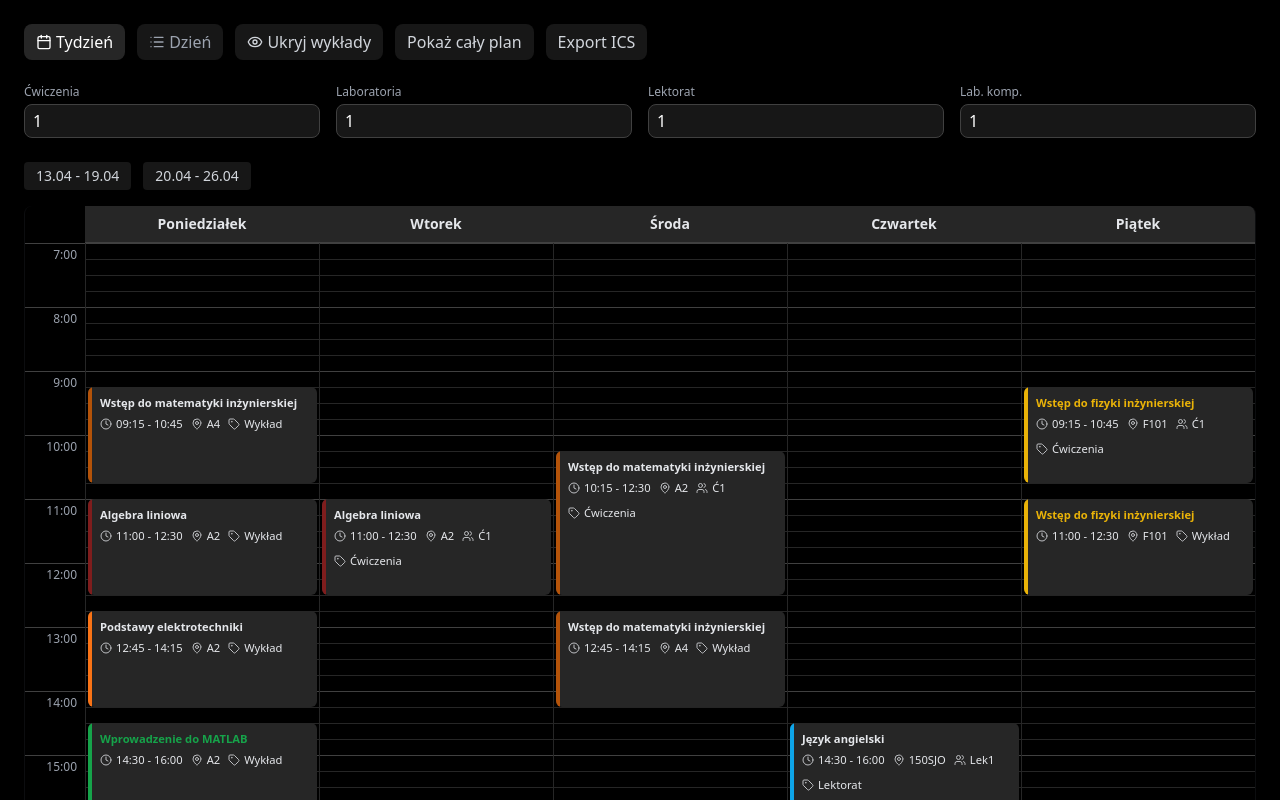
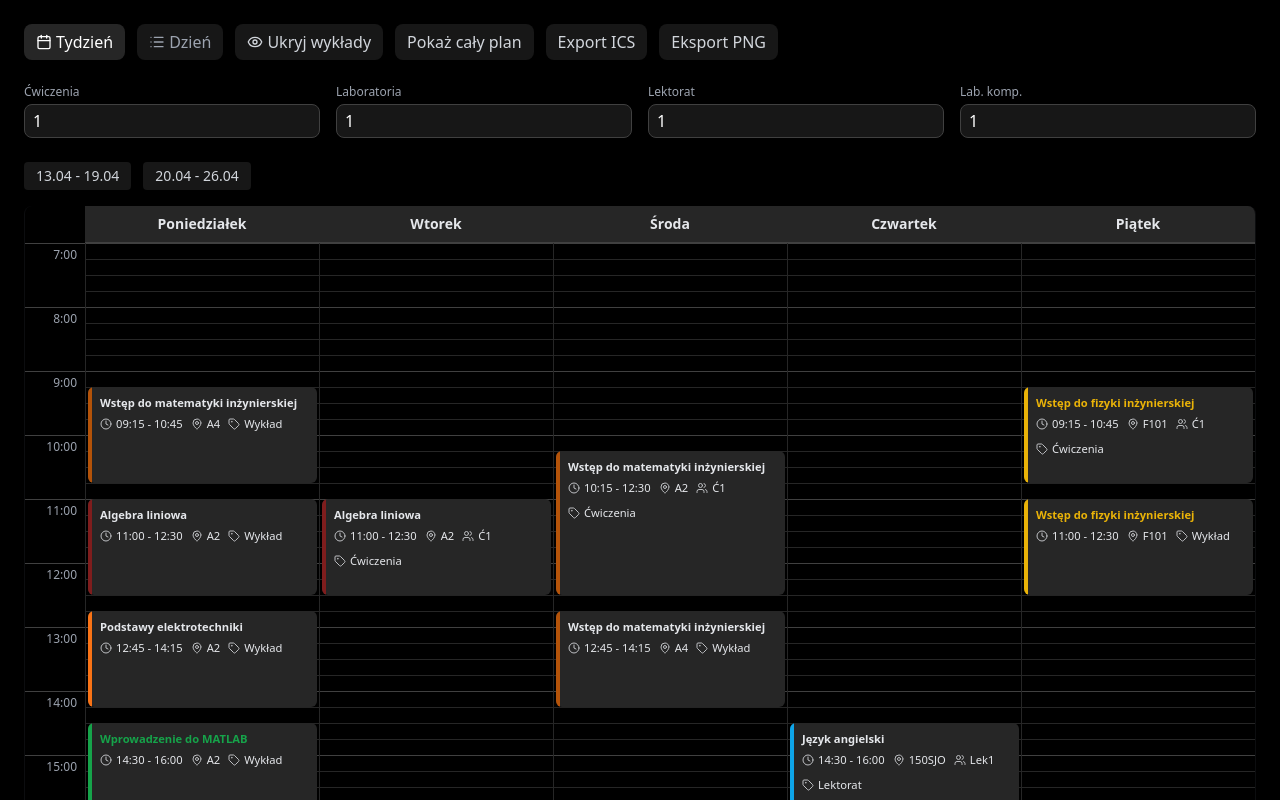
Before and after one commit to CeDwukropek/wieikschedule, a React (Create React App) app: page / in a window 1280 px wide. Shown: the top 800 px of the page. Built offline with nearby package versions, Linux system fonts and the light colour scheme.

Commit message:
working png export

```diff
--- a/package.json
+++ b/package.json
@@ -9,6 +9,7 @@
     "@testing-library/react": "^16.3.0",
     "@testing-library/user-event": "^13.5.0",
     "file-saver": "^2.0.5",
+    "html-to-image": "^1.11.13",
     "lucide-react": "^0.544.0",
     "react": "^19.1.1",
     "react-dom": "^19.1.1",
--- a/src/App.js
+++ b/src/App.js
@@ -1,4 +1,4 @@
-import React, { useState, useEffect, useCallback } from "react";
+import React, { useState, useEffect, useCallback, useRef } from "react";
 import { Calendar, List, Eye, EyeOff } from "lucide-react";
 import { timetableData } from "./timetable";
 import GroupInput from "./GroupInput";
@@ -8,10 +8,12 @@ import FloatingMenu from "./Menu/FloatingMenu";
 import { timeToMinutes } from "./utils";
 import FAQ from "./FAQ";
 import { exportICS } from "./exportICS";
+import { ExportPngBtn } from "./ExportPngBtn";
 
 const { SCHEDULE } = timetableData;
 
 export default function Timetable() {
+  const exportRef = useRef(null);
   const [open, setOpen] = useState(false);
   // per-browser user id (created once) -> used to namespace storage so it's unique user
   const USER_KEY = "wieikschedule.userId";
@@ -317,6 +319,17 @@ export default function Timetable() {
         >
           Export ICS
         </button>
+        <ExportPngBtn
+          viewMode={viewMode}
+          exportRef={exportRef}
+          weekParity={weekParity}
+          currentParity={currentParity}
+          currentRange={currentRange}
+          nextRange={nextRange}
+          nextParity={nextParity}
+          selection={selection}
+          combinedOptions={combinedOptions}
+        />
       </div>
 
       {/* --- Wybór grup --- hidden on mobile, visible on sm+ */}
@@ -400,11 +413,16 @@ export default function Timetable() {
         options={combinedOptions}
         selection={selection}
         onChange={setSelection}
+        ref={exportRef}
+        weekParity={weekParity}
       />
-
       {/* --- Widok planu --- */}
       {viewMode === "week" ? (
-        <WeekView key={`week-${weekParity}`} events={filtered} />
+        <WeekView
+          key={`week-${weekParity}`}
+          events={filtered}
+          ref={exportRef}
+        />
       ) : (
         <DayView
           key={`day-${weekParity}`}
@@ -419,6 +437,7 @@ export default function Timetable() {
           options={combinedOptions}
           selection={selection}
           onSelectionChange={setSelection}
+          ref={exportRef}
         />
       )}
       <FAQ />
--- /dev/null
+++ b/src/ExportPngBtn.js
@@ -0,0 +1,65 @@
+import { toPng /*, toJpeg */ } from "html-to-image";
+
+export function ExportPngBtn({
+  viewMode,
+  exportRef,
+  weekParity,
+  currentParity,
+  currentRange,
+  nextRange,
+  nextParity,
+  selection,
+  combinedOptions,
+}) {
+  // usuwa ogonki i zamienia spacje/znaki na podkreślenia
+  const sanitizeFileName = (s) =>
+    s
+      .normalize("NFD")
+      .replace(/[\u0300-\u036f]/g, "") // bez diakrytyków
+      .replace(/[^a-zA-Z0-9._-]+/g, "_") // tylko bezpieczne znaki
+      .replace(/_+/g, "_")
+      .replace(/^_+|_+$/g, "");
+
+  // generuje nazwę pliku na podstawie widoku i zakresu
+  const getExportFilename = () => {
+    if (viewMode === "week") {
+      // weź czytelny zakres aktywnego tygodnia
+      const range =
+        weekParity === currentParity
+          ? currentRange
+          : weekParity === nextParity
+          ? nextRange
+          : currentRange; // fallback
+
+      const label = `Tydzień_${range.replaceAll(" ", "")}}`;
+      return sanitizeFileName(label) + ".png";
+    } else {
+      // dla dnia: "Poniedziałek_06.10"
+      const sel = combinedOptions.find((o) => o.value === selection);
+      const label = sel ? `${sel.label}_${sel.date}` : "Dzień";
+      return sanitizeFileName(label) + ".png";
+    }
+  };
+
+  return (
+    <button
+      onClick={async () => {
+        if (!exportRef.current) return;
+        // (opcjonalnie) poczekaj na fonty, żeby tekst się nie „przesunął”
+        if (document.fonts?.ready) await document.fonts.ready;
+        const dataUrl = await toPng(exportRef.current, {
+          pixelRatio: 2, // wyraźniejszy eksport
+          // backgroundColor: "#fff", // w razie potrzeby wymuszamy jasne tło
+          cacheBust: true,
+        });
+        const a = document.createElement("a");
+        a.href = dataUrl;
+        a.download = getExportFilename();
+        a.click();
+      }}
+      className="flex items-center gap-1 px-3 py-1.5 rounded-lg bg-neutral-900 text-gray-300"
+    >
+      Eksport PNG
+    </button>
+  );
+}
--- a/src/Menu/FloatingMenu.js
+++ b/src/Menu/FloatingMenu.js
@@ -3,6 +3,7 @@ import GroupInput from "../GroupInput";
 import { exportICS } from "../exportICS";
 import { DayMenu } from "./DayMenu";
 import { WeekMenu } from "./WeekMenu";
+import { ExportPngBtn } from "../ExportPngBtn";
 
 export default function FloatingMenu({
   viewMode,
@@ -26,6 +27,8 @@ export default function FloatingMenu({
   currentRange,
   nextRange,
   nextParity,
+  ref,
+  weekParity,
 }) {
   function clearFilters() {
     setWeekParity("all");
@@ -180,6 +183,17 @@ export default function FloatingMenu({
             >
               Export ICS
             </button>
+            <ExportPngBtn
+              viewMode={viewMode}
+              exportRef={ref}
+              weekParity={weekParity}
+              currentParity={currentParity}
+              currentRange={currentRange}
+              nextRange={nextRange}
+              nextParity={nextParity}
+              selection={selection}
+              combinedOptions={options}
+            />
           </div>
         </div>
       </div>
--- a/src/View/DayView.js
+++ b/src/View/DayView.js
@@ -1,8 +1,11 @@
-import React, { useMemo } from "react";
+import React, { useMemo, forwardRef } from "react";
 import EventCard from "../EventCard";
 import { timeToMinutes } from "../utils";
 
-export default function DayView({ events, selection: externalSelection }) {
+const DayView = forwardRef(function DayView(
+  { events, selection: externalSelection },
+  ref
+) {
   const startHour = 7;
   const endHour = 20;
   const slotMinutes = 15;
@@ -61,6 +64,7 @@ export default function DayView({ events, selection: externalSelection }) {
   return (
     <div>
       <div
+        ref={ref}
         className={`grid grid-cols-[60px_1fr] bg-neutral-900 text-gray-200 rounded-lg border border-neutral-700 overflow-hidden ${
           isTodayDisplayed ? "ring-1 ring-yellow-400/30" : ""
         }`}
@@ -125,4 +129,6 @@ export default function DayView({ events, selection: externalSelection }) {
       </div>
     </div>
   );
-}
+});
+
+export default DayView;
--- a/src/View/WeekView.js
+++ b/src/View/WeekView.js
@@ -1,8 +1,8 @@
-import React from "react";
 import EventCard from "../EventCard";
+import React, { forwardRef } from "react";
 import { timeToMinutes } from "../utils";
 
-export default function WeekView({ events }) {
+const WeekView = forwardRef(function WeekView({ events }, ref) {
   const startHour = 7;
   const endHour = 20;
   const slotMinutes = 15;
@@ -73,7 +73,7 @@ export default function WeekView({ events }) {
         }
       `}</style>
 
-      <div className="week-grid">
+      <div className="week-grid" ref={ref}>
         {/* Nagłówki Dni */}
         {dayNames.map((name, dayIndex) => (
           <div
@@ -160,4 +160,6 @@ export default function WeekView({ events }) {
       </div>
     </div>
   );
-}
+});
+
+export default WeekView;
```
Also changed, not shown: 1 other file (tests, documents, lock files or other folders).
